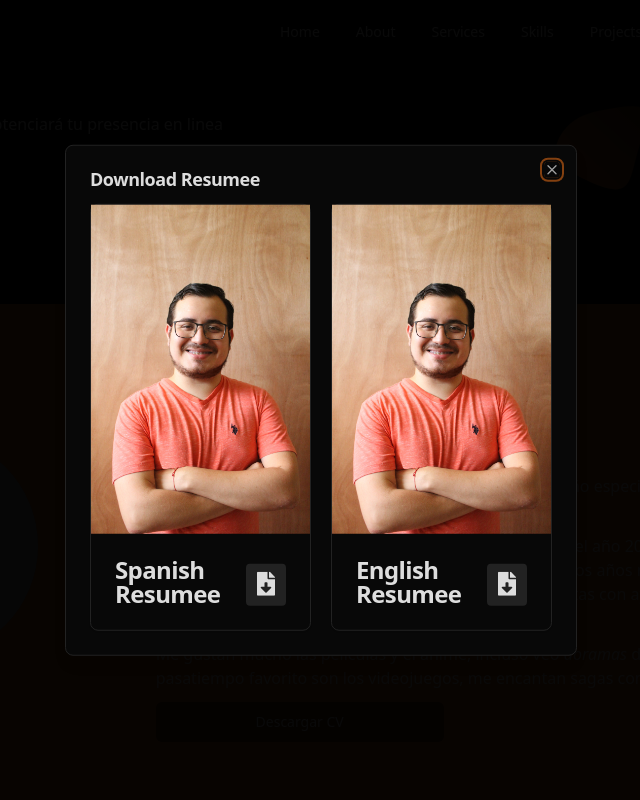
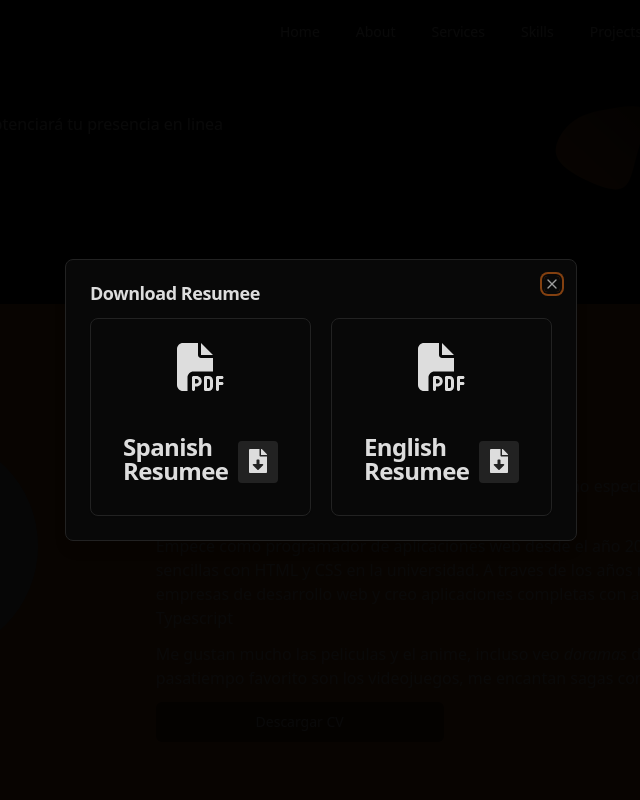
Before and after one commit to C3SC0-V4113/Web-Portfolio, a React (Vite) app: page / in a window 1280 px wide. Both pictures are taken after a click on the button "Descargar CV". Shown: the top 800 px of the page, without its empty margins (319-959 px from the left). Built offline with nearby package versions, Linux system fonts and the light colour scheme; grey boxes are pictures that could not be loaded.

Commit message:
resumee card updated

```diff
--- a/src/components/views/About/ResumeeCard.tsx
+++ b/src/components/views/About/ResumeeCard.tsx
@@ -1,6 +1,7 @@
 import { Card, CardHeader, CardTitle } from "@/components/ui/card";
 import { IconButton } from "@/components/ui/icon-button";
 import { FaFileDownload } from "react-icons/fa";
+import { FaFilePdf } from "react-icons/fa6";
 
 interface Props {
   pdfUrl: string;
@@ -9,8 +10,8 @@ interface Props {
 
 export const ResumeeCard = ({ pdfUrl, title }: Props) => {
   return (
-    <Card className="sm:basis-1/2">
-      <img className="w-full" src="/practice 2-min.jpg" />
+    <Card className="flex flex-col justify-center gap-1 p-2 align-middle sm:basis-1/2">
+      <FaFilePdf className="w-20 h-20 p-4 m-auto" />
       <CardHeader className="flex flex-row justify-between align-middle">
         <CardTitle className="my-auto">{title}</CardTitle>
         <IconButton
```
